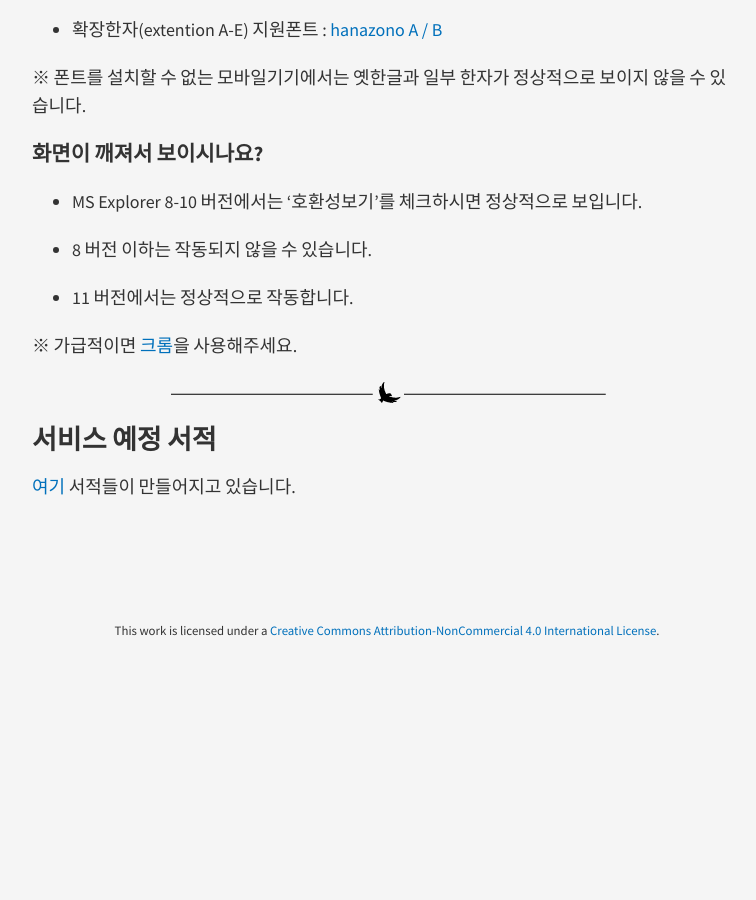
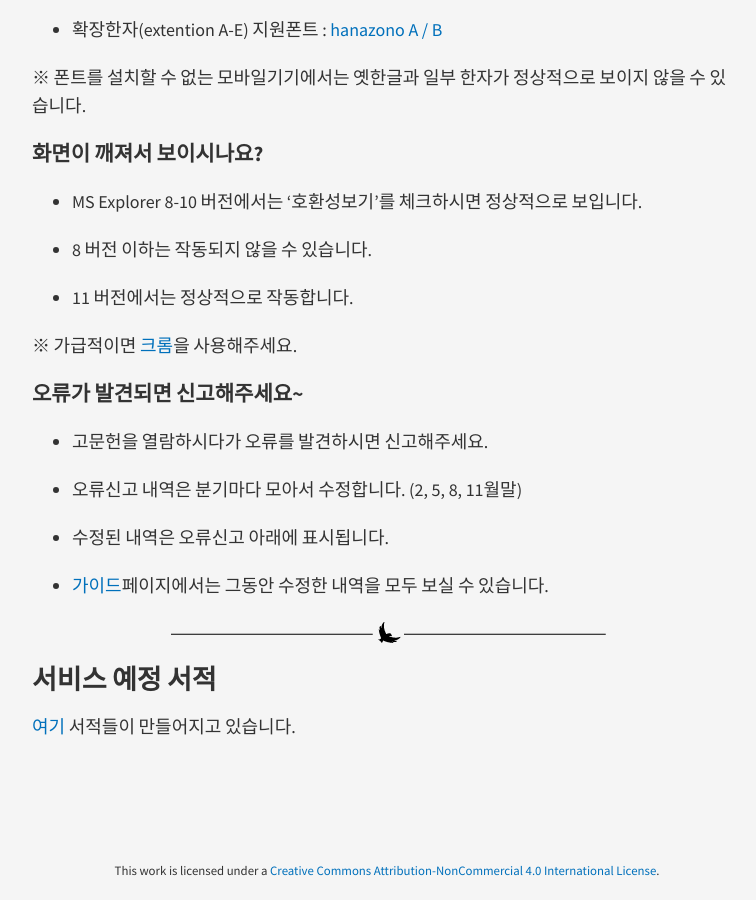
Before and after one commit to mediclassics/document, a Jekyll site: the page built from _posts/2016-01-22-mediclassics-guide.md, in a window 1280 px wide and 900 px high, scrolled down 5207 px. Shown: the whole window, without its empty margins (253-1009 px from the left). Built offline with Jekyll 4.4.1, drawn with Linux system fonts in a browser that asks for light colours; nearby versions of some CDN libraries; before the commit the page ends 5867 px from its top, so only the background shows below that.

Commit message:
오류신고 처리안내문 추가

```diff
--- a/_posts/2016-01-22-mediclassics-guide.md
+++ b/_posts/2016-01-22-mediclassics-guide.md
@@ -97,6 +97,15 @@ categories: guide
 
 ※ 가급적이면 [크롬](https://www.google.co.kr/chrome/browser/desktop/)을 사용해주세요.
 
+### 오류가 발견되면 신고해주세요~
+
+ - 고문헌을 열람하시다가 오류를 발견하시면 신고해주세요.
+
+ - 오류신고 내역은 분기마다 모아서 수정합니다. (2, 5, 8, 11월말)
+
+ - 수정된 내역은 오류신고 아래에 표시됩니다.
+
+ - [가이드](http://kmongoing.github.io/document/)페이지에서는 그동안 수정한 내역을 모두 보실 수 있습니다.
 
 * * *
 
```
